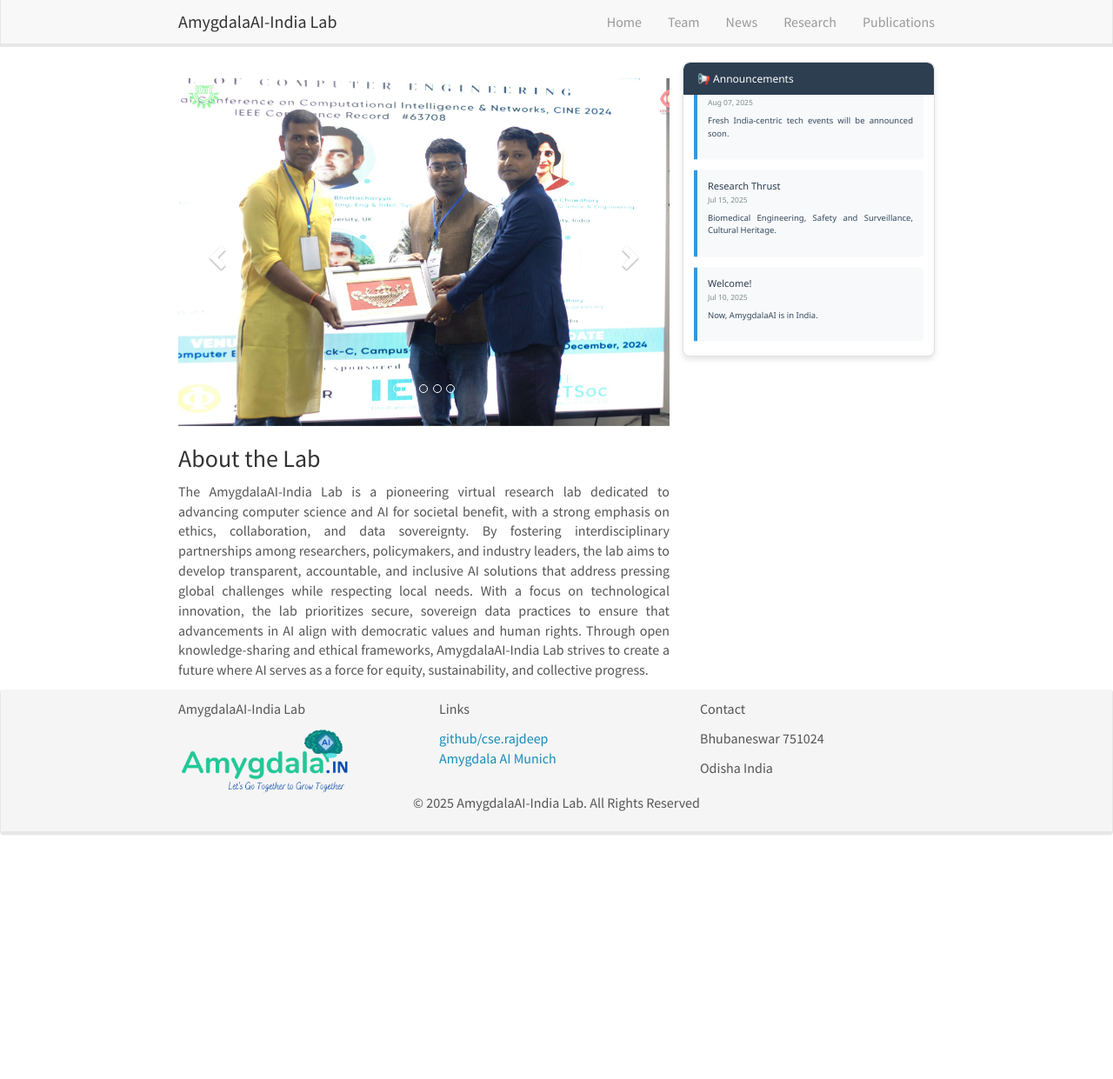
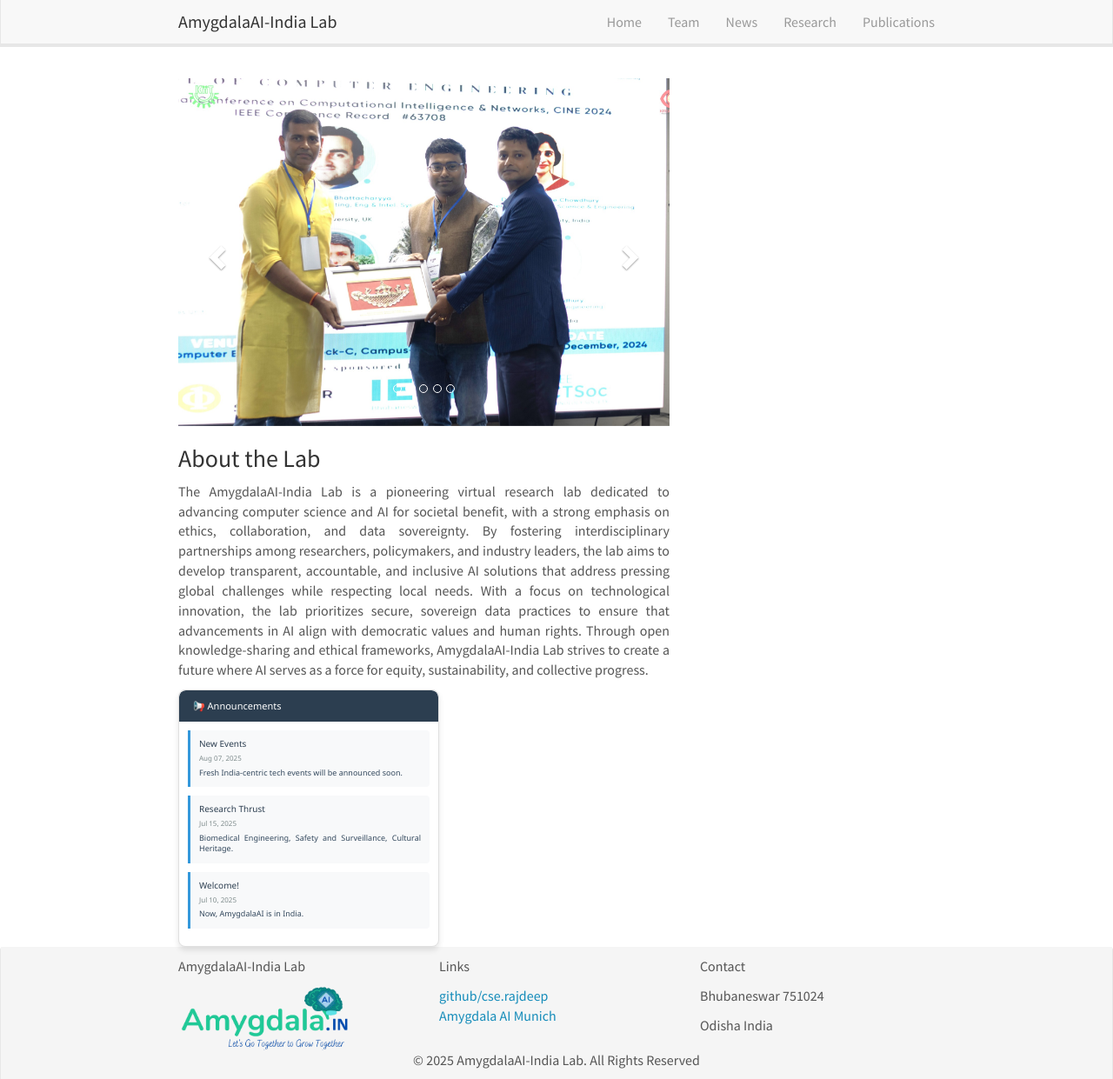
Before and after one commit to amygdalaaiindia/amygdalaaiindia.github.io, a Jekyll site: the page built from _pages/home.md, in a window 1280 px wide and 1241 px high. Shown: the whole window at 87% size. Built offline with Jekyll 4.4.1, drawn with Linux system fonts in a browser that asks for light colours; nearby versions of some CDN libraries; comment, search, counter and statistics services are not loaded.

Commit message:
Update notice-board.html

```diff
--- a/_includes/notice-board.html
+++ b/_includes/notice-board.html
@@ -24,7 +24,7 @@
     box-shadow: 0 4px 6px rgba(0, 0, 0, 0.1);
     border: 1px solid #e0e0e0;
     padding: 0;
-    max-width: 350px;
+    width: 300px;
     overflow: hidden;
     font-family: 'Segoe UI', Tahoma, Geneva, Verdana, sans-serif;
   }
@@ -34,7 +34,7 @@
     color: white;
     padding: 12px 16px;
     margin: 0;
-    font-size: 1.2rem;
+    font-size: 1.1rem;
     border-radius: 8px 8px 0 0;
   }
 
@@ -47,34 +47,38 @@
   .notices {
     position: absolute;
     width: 100%;
-    transition: transform 0.5s ease;
+    padding: 10px;
   }
 
   .notice-item {
     background: #f8f9fa;
-    border-left: 4px solid #3498db;
-    padding: 12px;
-    margin: 0 12px 12px 12px;
+    border-left: 3px solid #3498db;
+    padding: 10px;
+    margin-bottom: 10px;
     border-radius: 0 4px 4px 0;
   }
 
   .notice-title {
     color: #2c3e50;
-    margin: 0 0 4px 0;
-    font-size: 1.1rem;
+    margin: 0 0 5px 0;
+    font-size: 1rem;
   }
 
   .notice-date {
     color: #7f8c8d;
     display: block;
-    margin-bottom: 8px;
-    font-size: 0.85rem;
+    margin-bottom: 5px;
+    font-size: 0.8rem;
   }
 
   .notice-content {
     color: #34495e;
-    line-height: 1.5;
-    font-size: 0.95rem;
+    line-height: 1.4;
+    font-size: 0.9rem;
+  }
+
+  .notice-content p {
+    margin: 5px 0 0 0;
   }
 
   .no-notices {
@@ -93,21 +97,32 @@
 
   // Only enable scrolling if more than 1 notice
   if (noticeItems.length > 1) {
-    const itemHeight = noticeItems[0].offsetHeight + 12; // 12px margin-bottom
-    const totalHeight = itemHeight * noticeItems.length;
-    const containerHeight = container.offsetHeight;
-    const scrollDistance = totalHeight - containerHeight;
+    // Calculate total height needed
+    let totalHeight = 0;
+    noticeItems.forEach(item => {
+      totalHeight += item.offsetHeight + 10; // 10px margin-bottom
+    });
+
+    // Set container height to show all notices
+    container.style.height = 'auto';
+    notices.style.position = 'relative';
+
+    // If notices exceed container height, enable scrolling
+    if (totalHeight > container.offsetHeight) {
+      container.style.height = '300px';
+      container.style.overflow = 'hidden';
+      notices.style.position = 'absolute';
 
       let scrollPosition = 0;
       let animationId;
       let isHovered = false;
+      const scrollSpeed = 0.5; // pixels per frame (adjust as needed)
 
-    // Auto-scroll function
       function autoScroll() {
-      if (!isHovered && scrollPosition < scrollDistance) {
-        scrollPosition += 0.5; // Adjust speed here
+        if (!isHovered && scrollPosition < totalHeight - container.offsetHeight) {
+          scrollPosition += scrollSpeed;
           notices.style.transform = `translateY(-${scrollPosition}px)`;
-      } else if (scrollPosition >= scrollDistance) {
+        } else if (scrollPosition >= totalHeight - container.offsetHeight) {
           // Reset to top when reaching bottom
           scrollPosition = 0;
           notices.style.transform = `translateY(0)`;
@@ -132,5 +147,6 @@
         cancelAnimationFrame(animationId);
       });
     }
+  }
 });
 </script>
```
Lines whose indentation alone changed are shown as unchanged.
